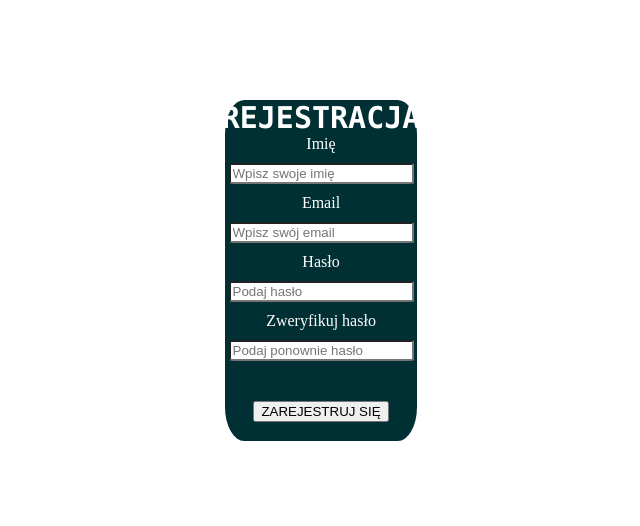
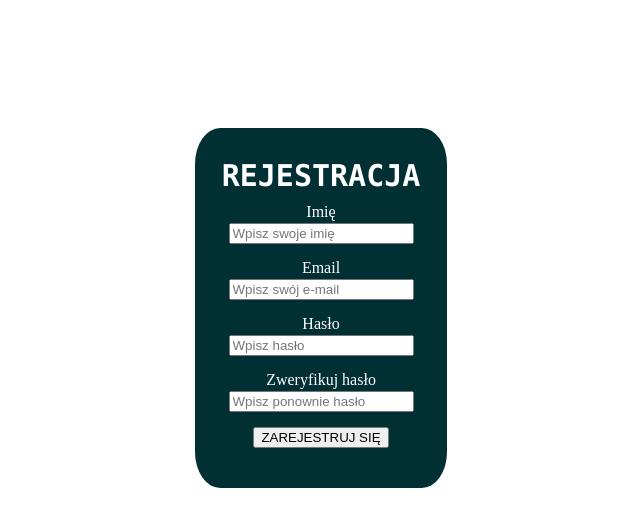
Before and after one commit to Przemek-R/olx-clone, a React (Create React App) app: page /registration in a window 1280 px wide. Shown: the top 526 px of the page, without its empty margins (319-959 px from the left). Built offline with nearby package versions, Linux system fonts and the light colour scheme.

Commit message:
GUI update

```diff
--- a/src/components/AddAdv.js
+++ b/src/components/AddAdv.js
@@ -49,7 +49,7 @@ class AddAdv extends React.Component {
                 </div>
                  <button className={"add-adv-button-add"}>Dodaj ogłoszenie</button>
             </div>
-        )
+        );
     }
 }
 export default AddAdv;
--- a/src/components/Login.js
+++ b/src/components/Login.js
@@ -10,7 +10,7 @@ class Login extends React.Component {
                     <label>Email</label>
                     <input type={"text"} placeholder={"Wpisz swój email"}/>
                     <label>Hasło</label>
-                    <input type={"password"} placeholder={"Podaj hasło"}/>
+                    <input type={"password"} placeholder={"Wpisz hasło"}/>
                     <button>ZALOGUJ SIĘ</button>
                     <text>Nie masz jeszcze konta? <a href={"/registration"}>Zarejestruj się</a></text>
                 </form>
--- a/src/components/Registration.js
+++ b/src/components/Registration.js
@@ -10,11 +10,11 @@ class Registration extends React.Component {
                     <label>Imię</label>
                     <input type={"text"} placeholder={"Wpisz swoje imię"}/>
                     <label>Email</label>
-                    <input type={"text"} placeholder={"Wpisz swój email"}/>
+                    <input type={"text"} placeholder={"Wpisz swój e-mail"}/>
                     <label>Hasło</label>
-                    <input type={"password"} placeholder={"Podaj hasło"}/>
+                    <input type={"password"} placeholder={"Wpisz hasło"}/>
                     <label>Zweryfikuj hasło</label>
-                    <input type={"password"} placeholder={"Podaj ponownie hasło"}/>
+                    <input type={"password"} placeholder={"Wpisz ponownie hasło"}/>
                     <button>ZAREJESTRUJ SIĘ</button>
                 </form>
             </div>
--- a/src/styles/AddAdv.css
+++ b/src/styles/AddAdv.css
@@ -135,3 +135,11 @@
     width: 170px;
     margin-left: 10%;
 }
+
+.add-adv-space{
+    width: 100%;
+    background: rgb(255, 255, 255);
+    display: flex;
+    flex-direction: column;
+    margin-top: 30px;
+}
--- a/src/styles/Login.css
+++ b/src/styles/Login.css
@@ -1,31 +1,39 @@
+.Login{
+    margin-top: 10%;
+}
+
 .LoginForm {
     display: flex;
+    padding: 30px;
     flex-direction: column;
     width: 15%;
     background-color: #002f34;
     color: white;
+    align-items: center;
+    border-radius: 10%;
     margin: auto;
-    align-items: center;
-    text-align: center;
-    border-radius: 10%;
-    margin-top: 100px;
 }
 
 label {
-    margin-bottom: 10px;
+    margin-top: 10px;
+    margin-bottom: 2px;
 }
 
 input {
-    margin-bottom: 10px;
-    border-radius: 5%;
+    margin-bottom: 5px;
 }
 
 button {
-    margin-top: 30px;
-    margin-bottom: 10%;
+    margin-top: 10px;
+    margin-bottom: 10px;
 }
 
 .LoginMain {
     font-family: "Lucida Console";
     font-size: 30px;
-    }
+}
+
+a:visited
+{
+    color: lavender;
+}
--- a/src/styles/Registration.css
+++ b/src/styles/Registration.css
@@ -1,28 +1,31 @@
+.Registration{
+    margin-top: 10%;
+}
+
 .RegistrationForm {
     display: flex;
+    padding: 30px;
     flex-direction: column;
     width: 15%;
     background-color: #002f34;
     color: white;
+    align-items: center;
+    border-radius: 10%;
     margin: auto;
-    align-items: center;
-    text-align: center;
-    border-radius: 10%;
-    margin-top: 100px;
 }
 
 label {
-    margin-bottom: 10px;
+    margin-top: 10px;
+    margin-bottom: 2px;
 }
 
 input {
-    margin-bottom: 10px;
-    border-radius: 5%;
+    margin-bottom: 5px;
 }
 
 button {
-    margin-top: 30px;
-    margin-bottom: 10%;
+    margin-top: 10px;
+    margin-bottom: 10px;
 }
 
 .RegistrationMain {
--- a/src/styles/Settings.css
+++ b/src/styles/Settings.css
@@ -70,7 +70,6 @@
     margin-left: 10%;
     margin-bottom: 1%;
     height: 40px;
-    width: 300px;
 }
 
 .settings-button{
```
